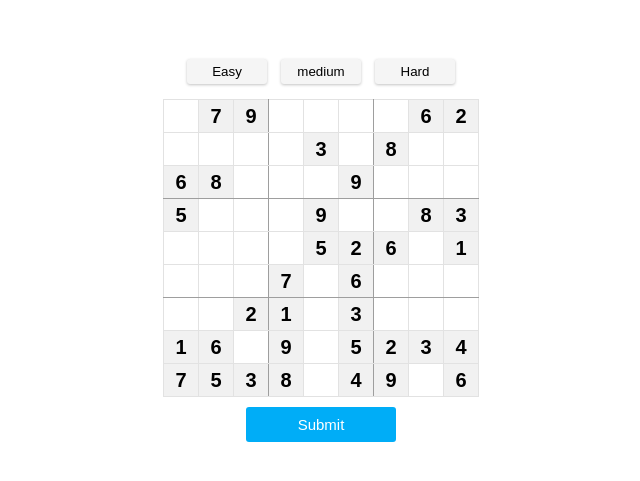
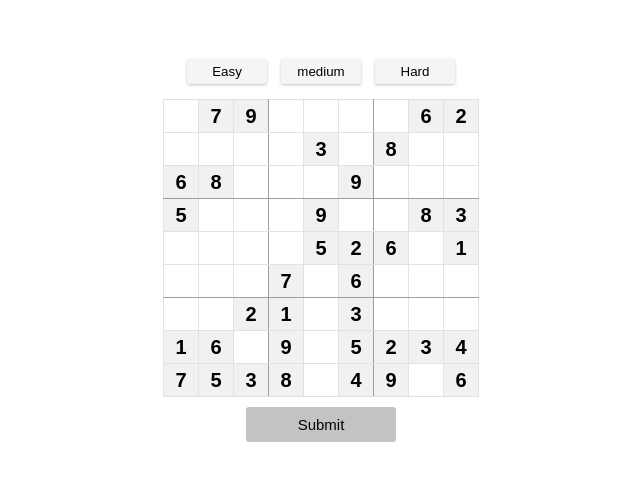
Before and after one commit to edyst/sudoku-edyst-anupam31, a plain HTML site: page index.html in a window 1280 px wide. Shown: the part 157-638 px from the top of the page, without its empty margins (319-959 px from the left). Drawn offline with Linux system fonts and the light colour scheme.

Commit message:
Update style.css

```diff
--- a/style.css
+++ b/style.css
@@ -70,12 +70,12 @@
         button{
             height: 35px;
             width: 150px;
-            background-color: #00adf7;
+            background-color: #c3c3c3;
             border-radius: 3px;
             border: none;
             outline: none;
             cursor: pointer;
             font-size: 15px;
-            color: white;
+            color: black;
             margin-top: 10px;
         }
```
